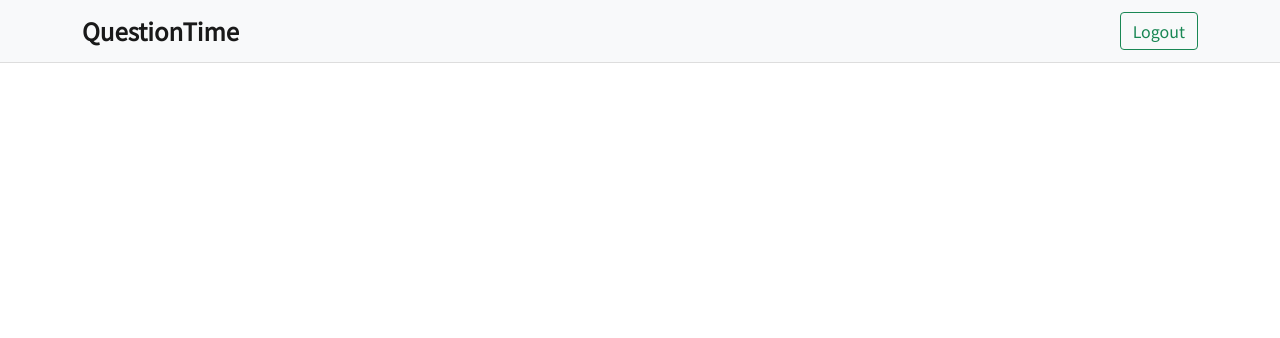
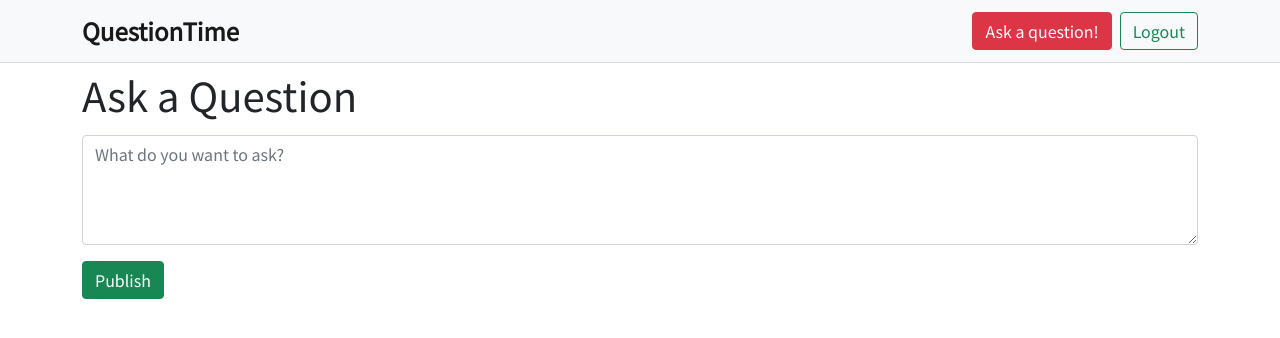
Before and after one commit to MarianMaschkeRGST/Djang-Rest-Vue-PJ, a Vue app in the folder QuestionTime/frontend/: page /ask in a window 1280 px wide. Before the commit this address had no page. Shown: the top 338 px of the page. Built offline with nearby package versions, Linux system fonts and the light colour scheme.

Commit message:
added question submit form and updated navbar

```diff
--- a/QuestionTime/frontend/src/components/Navbar.vue
+++ b/QuestionTime/frontend/src/components/Navbar.vue
@@ -18,6 +18,11 @@
 
         <div class="collapse navbar-collapse" id="navbarSupportedContent">
             <ul class="navbar-nav ms-auto">
+                <li>
+                    <router-link class="btn btn-danger nav-item me-2" :to="{ name: 'question-editor' }">
+                        Ask a question!
+                    </router-link>
+                </li>
                 <li>
                     <a class="btn btn-outline-success nav-item" href="/accounts/logout/">Logout</a>
                 </li>
--- a/QuestionTime/frontend/src/router/index.js
+++ b/QuestionTime/frontend/src/router/index.js
@@ -15,7 +15,13 @@
     // which is lazy-loaded when the route is visited.
     component: () => import(/* webpackChunkName: "question" */ '../views/Question.vue'),
     props: true
-  }
+  },
+  {
+    path: '/ask/',
+    name: 'question-editor',
+    component: () => import(/* webpackChunkName: "question" */ '../views/QuestionEditor.vue'),
+    props: true
+  },
  // Example creation of a new page:
  // Imagine the routes constant to be the relay station, way pointer
  // Target new page with router-link using name property
--- a/QuestionTime/frontend/src/views/QuestionEditor.vue
+++ b/QuestionTime/frontend/src/views/QuestionEditor.vue
@@ -1,5 +1,53 @@
 <template>
     <div class="container my-2">
         <h1 class="mb-3">Ask a Question</h1>
+        <form @submit.prevent="onSubmit">
+            <textarea
+                v-model="questionBody"
+                class="form-control"
+                placeholder="What do you want to ask?"
+                rows="4"
+            ></textarea>
+            <button type="submit" class="btn btn-success mt-3">Publish</button>
+        </form>
+        <p v-if="error" class="muted mt-2">You made an whoopsie!: {{ error }}</p>
     </div>
 </template>
+
+<script>
+import { axios } from "@/common/api.service.js";
+export default {
+    name: "QuestionEditor",
+    data() {
+        return {
+            questionBody: null,
+            error: null
+        }
+    },
+    methods: {
+        async performNetworkRequest() {
+            let endpoint = "/api/v1/questions/";
+            let method = "POST";
+            try {
+                const response = await axios({
+                    method: method,
+                    url: endpoint,
+                    data: { content: this.questionBody }
+                });
+                this.$router.push({ name: 'question', params: { slug: response.data.slug } })
+            } catch (error) {
+                alert(this.error = error.response.statusText);
+            }
+        },
+        onSubmit() {
+            if (!this.questionBody) {
+                this.error = "You can't send an empty question!";
+            } else if ( this.questionBody.length > 240 ) {
+                this.error = "Maximum 240 characters";
+            } else {
+                this.performNetworkRequest();
+            }
+        }
+    }
+}
+</script>
```
Also changed, not shown: 1 other file (tests, documents, lock files or other folders).
